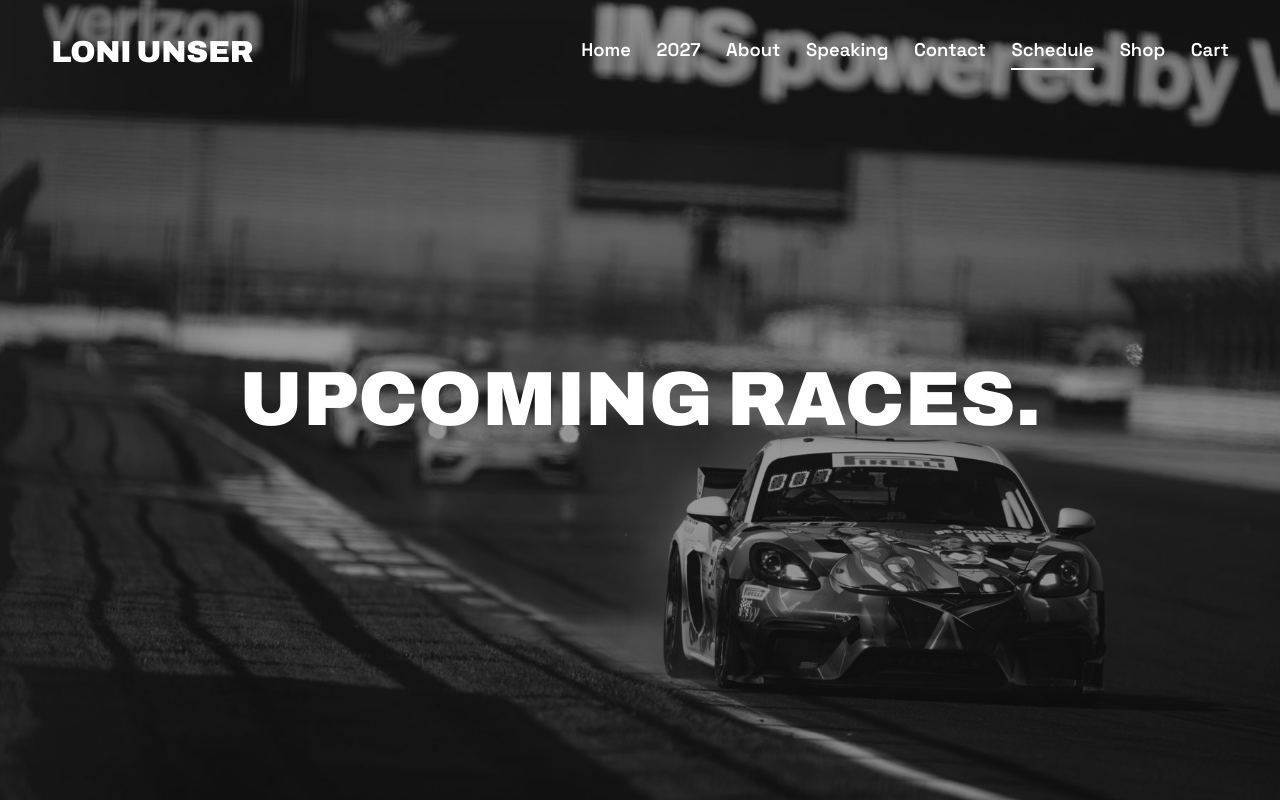
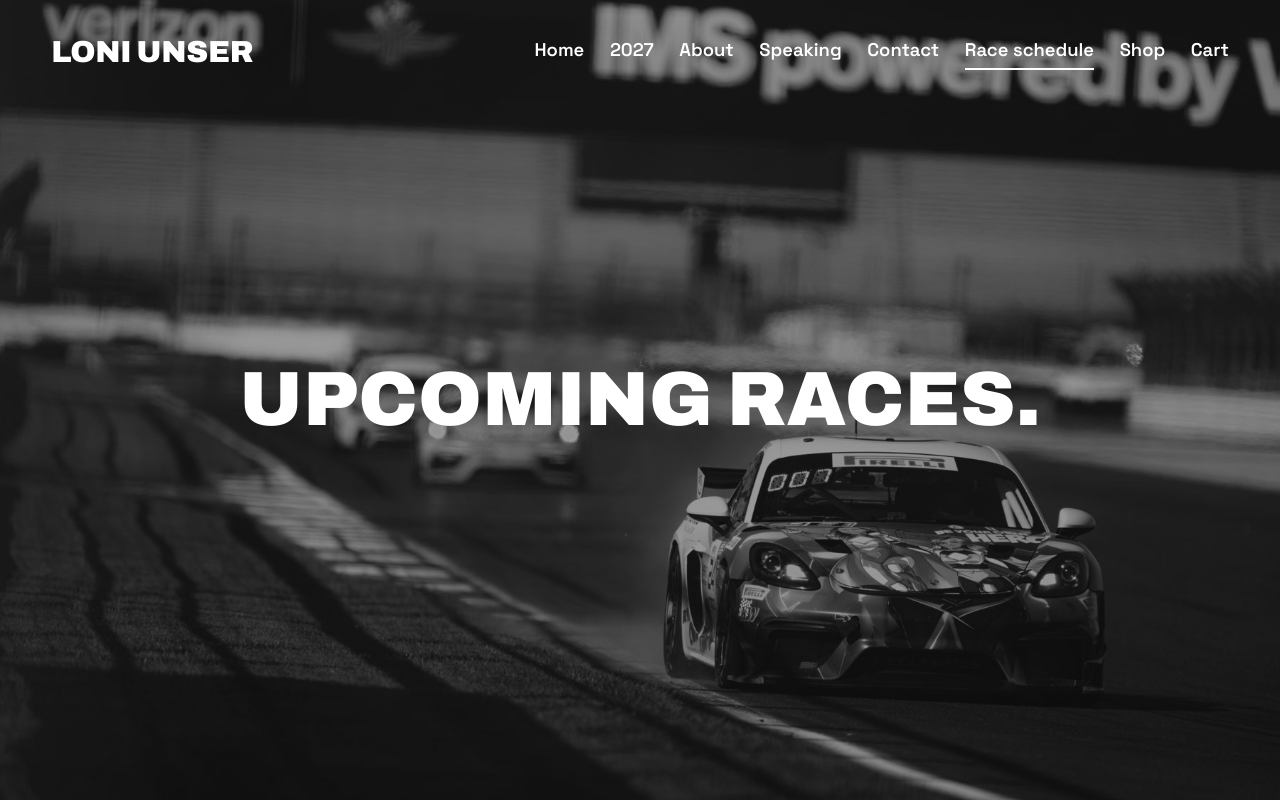
Before and after one commit to loniunser/Loni-Unser-Racing, a plain HTML site: page schedule.html in a window 1280 px wide. Shown: the top 800 px of the page. Drawn offline with Linux system fonts and the light colour scheme.

Commit message:
Rename Schedule menu item to Race schedule
Co-Authored-By: Claude Sonnet 5.5 <noreply@anthropic.com>
Claude-Session: https://claude.ai/code/session_01UKpzJzssgiV1uMcqs8wXjJ

```diff
--- a/layout.js
+++ b/layout.js
@@ -18,7 +18,7 @@ const SITE = {
     { name: "Shift Up Now", file: "shift-up-now.png" },
   ],
 };
-const PAGES = [["Home","index.html"],["2027","2027.html"],["About","about.html"],["Speaking","speaking.html"],["Contact","contact.html"],["Schedule","schedule.html"],["Shop","shop.html"],["Cart","cart.html"]];
+const PAGES = [["Home","index.html"],["2027","2027.html"],["About","about.html"],["Speaking","speaking.html"],["Contact","contact.html"],["Race schedule","schedule.html"],["Shop","shop.html"],["Cart","cart.html"]];
 const here = location.pathname.split("/").pop() || "index.html";
 const icons = {
   Instagram:'<path d="M12 7a5 5 0 100 10 5 5 0 000-10zm0 8.2a3.2 3.2 0 110-6.4 3.2 3.2 0 010 6.4zM17.3 5.5a1.2 1.2 0 100 2.4 1.2 1.2 0 000-2.4zM12 2.2c3.2 0 3.6 0 4.8.1 3.3.1 4.8 1.7 4.9 4.9.1 1.3.1 1.6.1 4.8s0 3.6-.1 4.8c-.1 3.200-1.7 4.800-4.900 4.900-1.300.1-1.600.1-4.800.1s-3.600 0-4.800-.1c-3.300-.1-4.800-1.700-4.900-4.900C2.200 15.600 2.200 15.200 2.200 12s0-3.600.1-4.800C2.400 3.900 4 2.400 7.200 2.300 8.400 2.200 8.800 2.200 12 2.200zM12 0C8.700 0 8.300 0 7.100.1 2.700.3.300 2.700.1 7.100 0 8.300 0 8.700 0 12s0 3.700.1 4.900c.2 4.400 2.600 6.800 7 7 1.200.1 1.600.1 4.900.1s3.700 0 4.900-.1c4.400-.2 6.800-2.600 7-7 .1-1.200.1-1.600.1-4.900s0-3.700-.1-4.900c-.2-4.400-2.600-6.800-7-7C15.700 0 15.300 0 12 0z"/>',
--- a/schedule.html
+++ b/schedule.html
@@ -1,4 +1,4 @@
-<!doctype html><html lang="en"><head><meta charset="utf-8"><meta name="viewport" content="width=device-width,initial-scale=1"><title>Schedule — Loni Unser</title><meta name="description" content="Loni Unser: sports car racing driver. Schedule, story, partners and official merch."><link rel="preconnect" href="https://fonts.googleapis.com"><link rel="preconnect" href="https://fonts.gstatic.com" crossorigin><link href="https://fonts.googleapis.com/css2?family=Archivo:wdth,wght@125,900&family=Space+Grotesk:wght@500;600;700&display=swap" rel="stylesheet"><link rel="stylesheet" href="styles.css"></head><body class="on-photo"><main>
+<!doctype html><html lang="en"><head><meta charset="utf-8"><meta name="viewport" content="width=device-width,initial-scale=1"><title>Race Schedule — Loni Unser</title><meta name="description" content="Loni Unser: sports car racing driver. Schedule, story, partners and official merch."><link rel="preconnect" href="https://fonts.googleapis.com"><link rel="preconnect" href="https://fonts.gstatic.com" crossorigin><link href="https://fonts.googleapis.com/css2?family=Archivo:wdth,wght@125,900&family=Space+Grotesk:wght@500;600;700&display=swap" rel="stylesheet"><link rel="stylesheet" href="styles.css"></head><body class="on-photo"><main>
 <section class="hero"><img class="photo" src="assets/schedule-hero.jpg" alt="Loni's Porsche in the pit lane"><h1>Upcoming races.</h1></section>
 <section class="event tbd"><div><p class="yr">2027</p><h2>Schedule</h2></div><div><p class="tbd-word">TBD</p></div></section>
 </main>
--- a/styles.css
+++ b/styles.css
@@ -395,3 +395,4 @@ input,textarea{font:inherit;padding:1rem;border:2px solid #000;background:#fff;w
  .sp2-cards{grid-template-columns:1fr}
  .sp2-cards a{min-height:200px}
 }
+.site-header nav a{white-space:nowrap}
```
